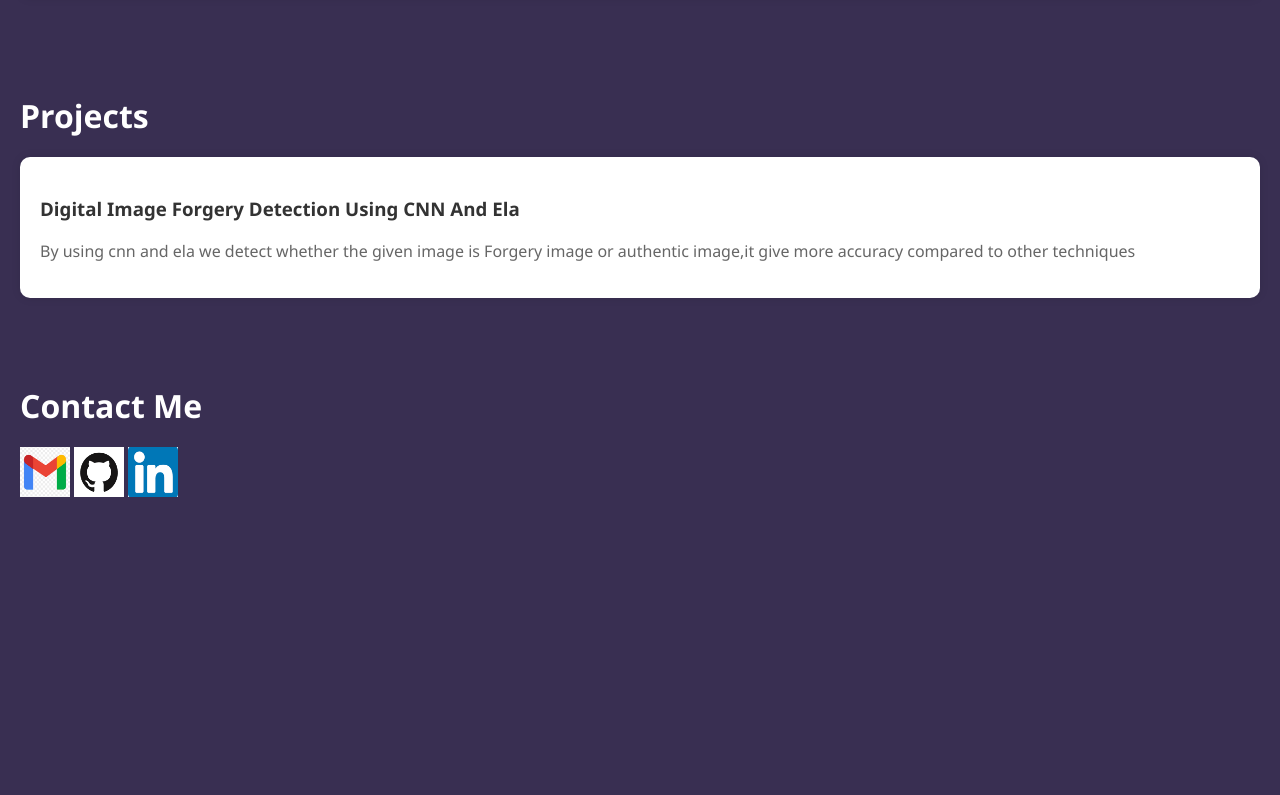
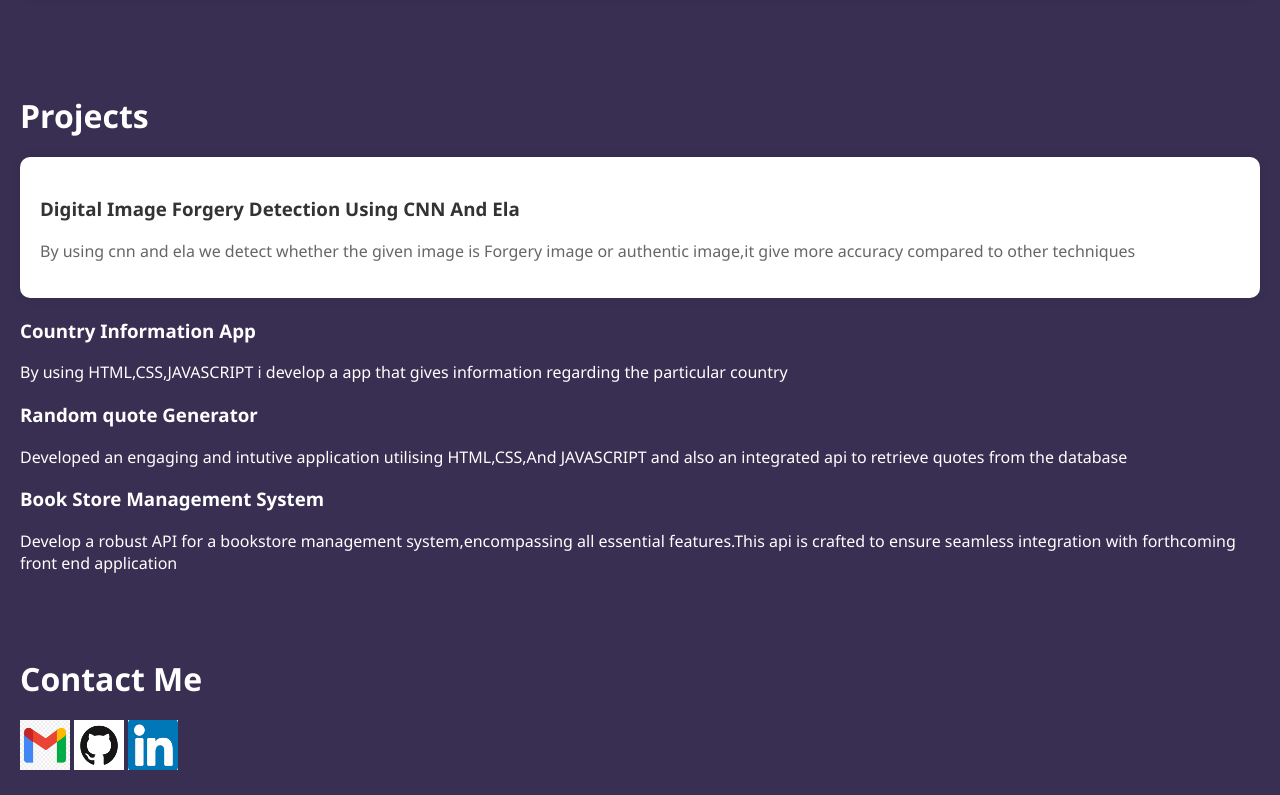
Before and after one commit to Bhavana7523/portofoloio.github.io, a plain HTML site: page index.html in a window 1280 px wide. Shown: the part 1165-1960 px from the top of the page. Before the commit the page ends 1687 px from the top, so only its background shows below. Drawn offline with Linux system fonts and the light colour scheme.

Commit message:
Update index.html

```diff
--- a/index.html
+++ b/index.html
@@ -68,6 +68,18 @@ I have hands-on experience with various programming languages such as Python, Ja
             <p>By using cnn and ela we detect whether the given image is Forgery image or authentic image,it give more accuracy compared to other techniques</p>
             <!-- Insert images or links to your projects -->
         </div>
+        <div class="project1">
+            <h3> Country Information App </h3>
+            <p> By using HTML,CSS,JAVASCRIPT i develop a app that gives information  regarding the particular country</p>
+        </div>
+        <div class="project2">
+            <h3> Random quote Generator </h3>
+            <p> Developed an engaging and intutive application utilising HTML,CSS,And JAVASCRIPT and also an integrated api to retrieve quotes from the database</p>
+        </div>
+        <div class="project3">
+            <h3>Book Store Management System </h3>
+            <p>Develop a robust API for a bookstore management system,encompassing all essential features.This api is crafted to ensure seamless integration with forthcoming front end application</p>
+        </div>
         <!-- Add more project divs as needed -->
     </section>
 
```
